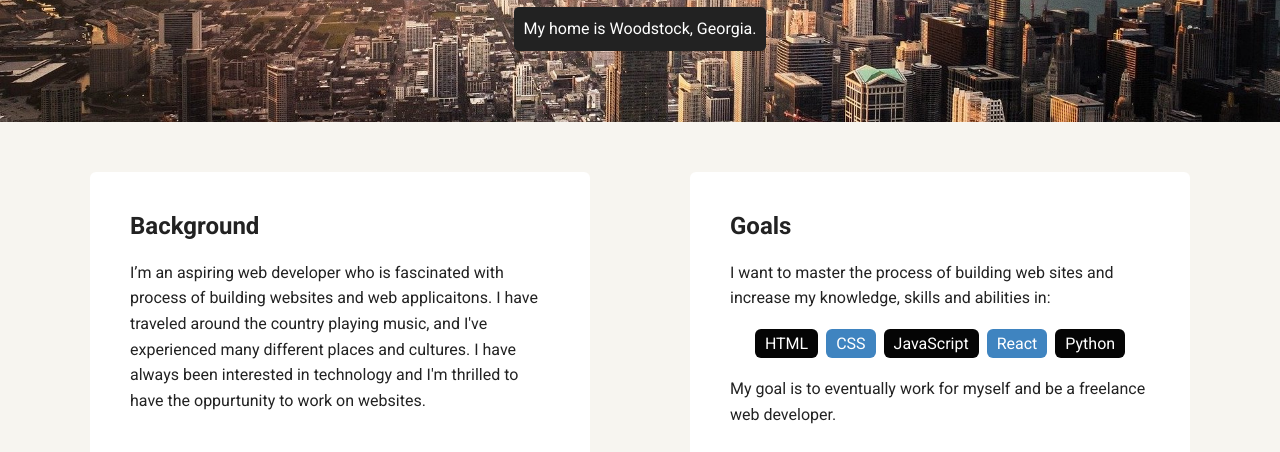
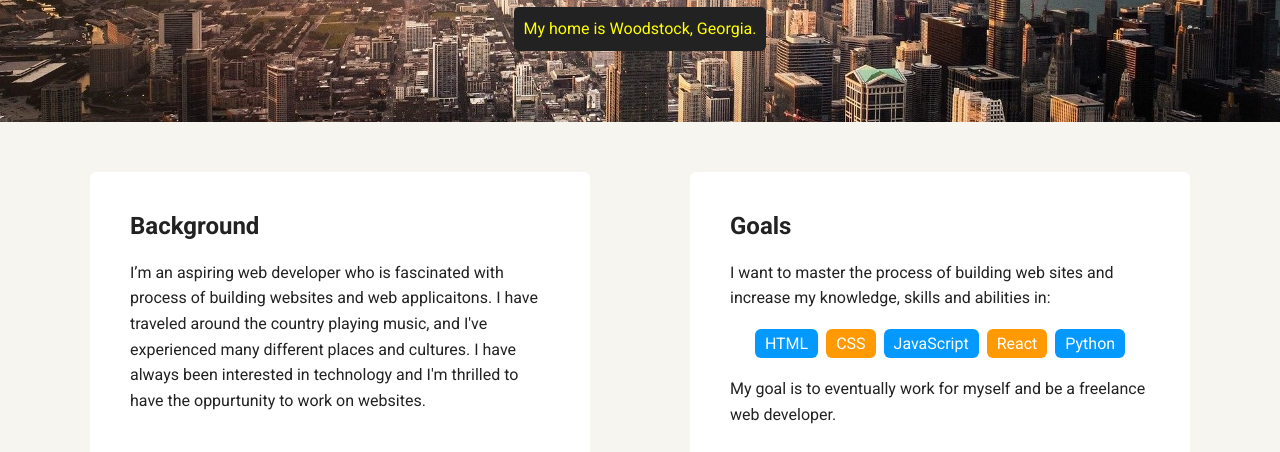
Before and after one commit to danielgoehring/Personal-Profile-Page, a plain HTML site: page index.html in a window 1280 px wide. Shown: the part 348-800 px from the top of the page. Drawn offline with Linux system fonts and the light colour scheme; a web font is replaced by a local one.

Commit message:
changed css font colors

```diff
--- a/styles.css
+++ b/styles.css
@@ -73,7 +73,6 @@ header .profile-image {
   border: 3px solid white;
   transition: all .5s;
 }
-
 header .profile-image:hover {
   transform: scale(1.2) rotate(5deg);
 }
@@ -87,7 +86,7 @@ header .profile-image:hover {
 }
 .location {
   background-color: #222;
-  color: white;
+  color: yellow;
 }
 .card {
   margin: 30px;
@@ -100,7 +99,7 @@ header .profile-image:hover {
   transition: all .5s;
 }
 .card:hover {
-  border-color: #071420;
+  border-color: #ff99ff;
 }
 
 ul.skills {
@@ -111,14 +110,14 @@ ul.skills {
 .skills li {
   border-radius: 6px;
   display: inline-block;
-  background: #3F84C0;
+  background: #ff9904;
   color: white;
   padding: 5px 10px;
   margin: 2px;
 }
 
 .skills li:nth-child(odd) {
-  background: #050505;
+  background: #0399ff;
 }
 
 footer {
```
Also changed, not shown: 2 other files.
